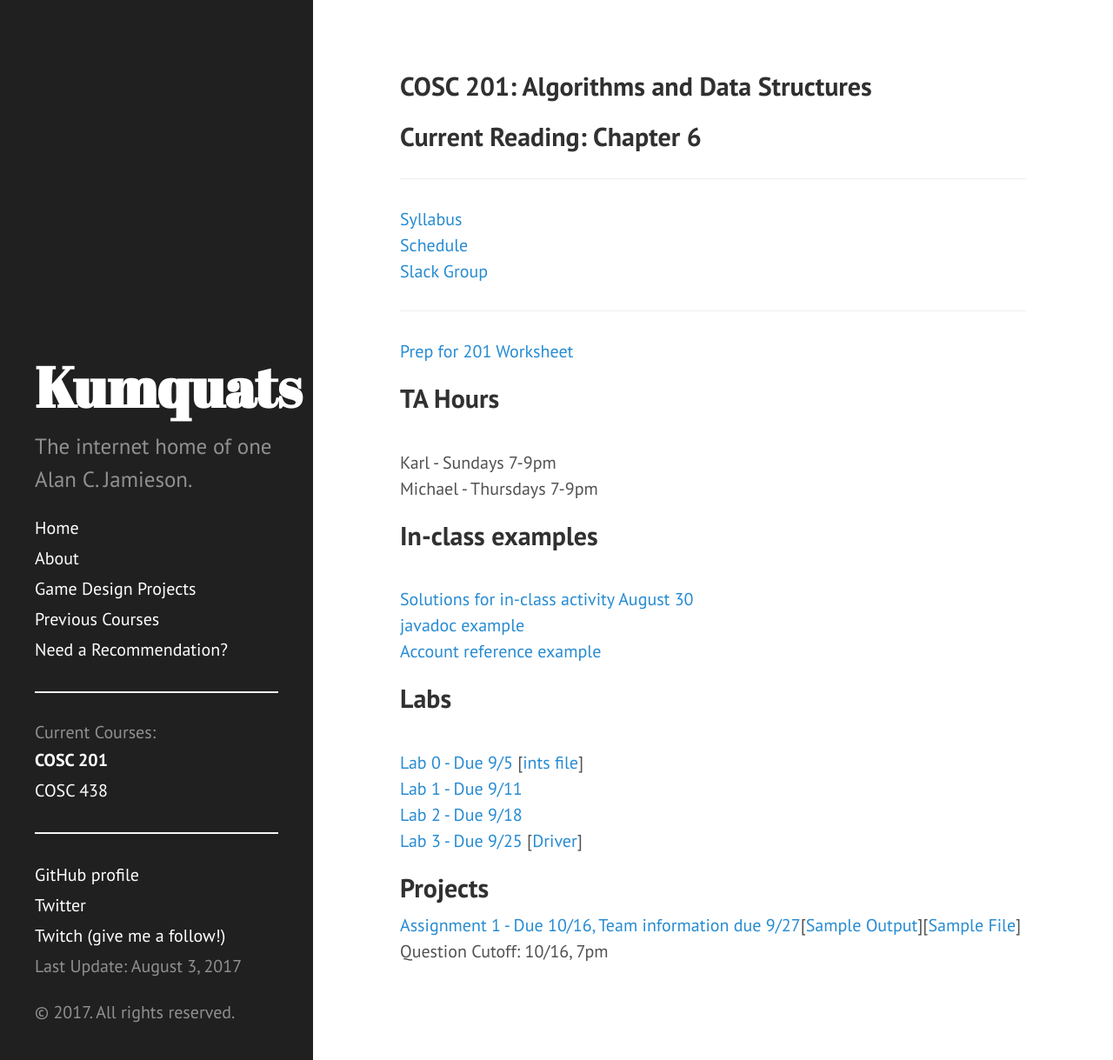
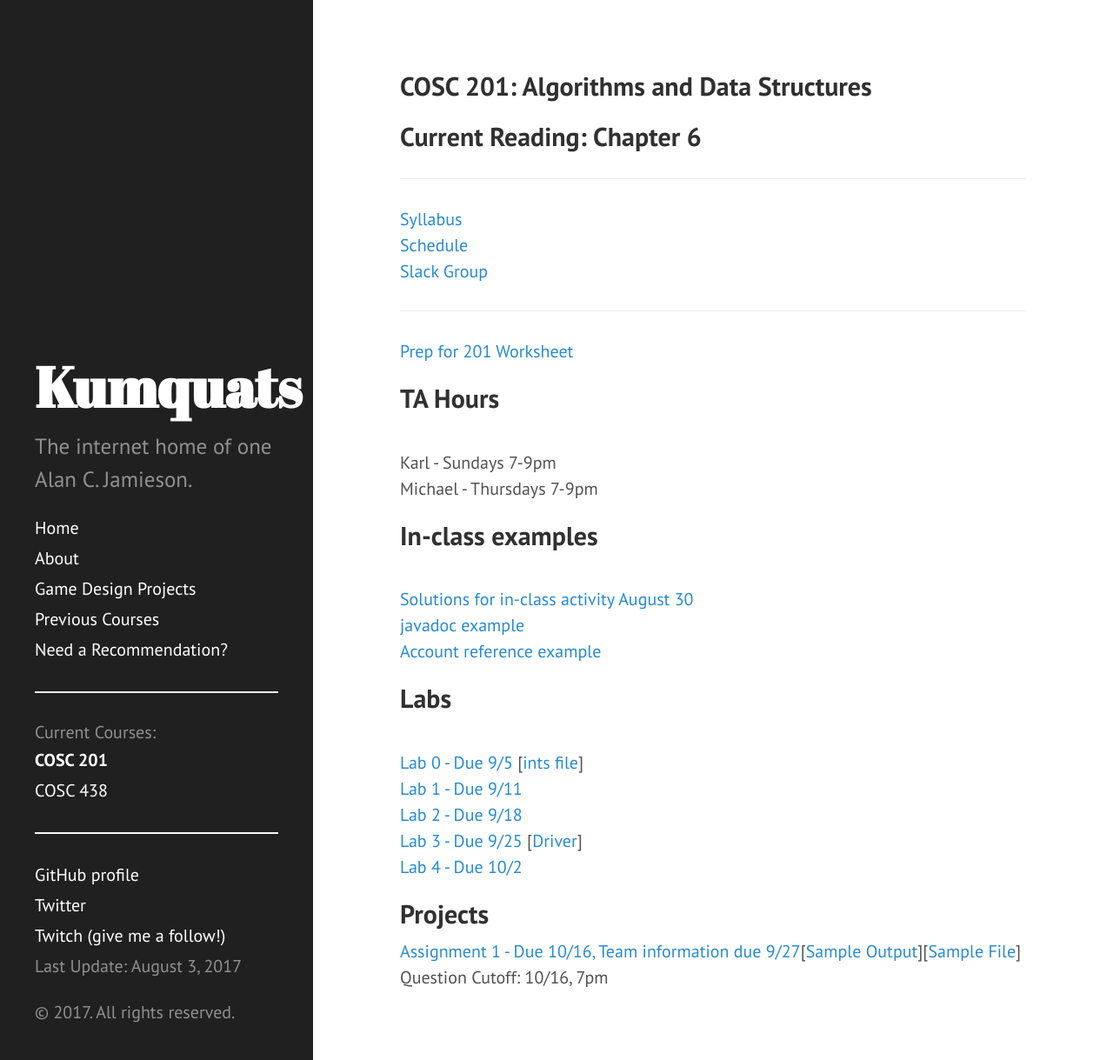
Before and after one commit to ripark/ripark.github.io, a Jekyll site: the page built from f17/cosc201.html, in a window 1280 px wide and 1219 px high. Shown: the whole window at 87% size. Built offline with Jekyll 4.4.1, drawn with Linux system fonts in a browser that asks for light colours; Markdown is read by kramdown in place of the engine named in the settings.

Commit message:
lab update

```diff
--- a/f17/cosc201.html
+++ b/f17/cosc201.html
@@ -38,6 +38,8 @@ Michael - Thursdays 7-9pm
 <br>
 <a href="http://ripark.github.io/f17/COSC201Lab3.pdf">Lab 3 - Due 9/25</a> [<a href="http://ripark.github.io/f17/MyGenericTest.java">Driver</a>]
 <br>
+<a href="http://ripark.github.io/f17/COSC201Lab4.pdf">Lab 4 - Due 10/2</a>
+<br>
 <h2> Projects </h2>
 <a href="http://ripark.github.io/f17/COSC201Asg1.pdf">Assignment 1 - Due 10/16, Team information due 9/27</a>[<a href="http://ripark.github.io/f15/sample.txt">Sample Output</a>][<a href="http://ripark.github.io/f15/accounts.txt">Sample File</a>] Question Cutoff: 10/16, 7pm
 <br>
```
Also changed, not shown: 1 other file.
